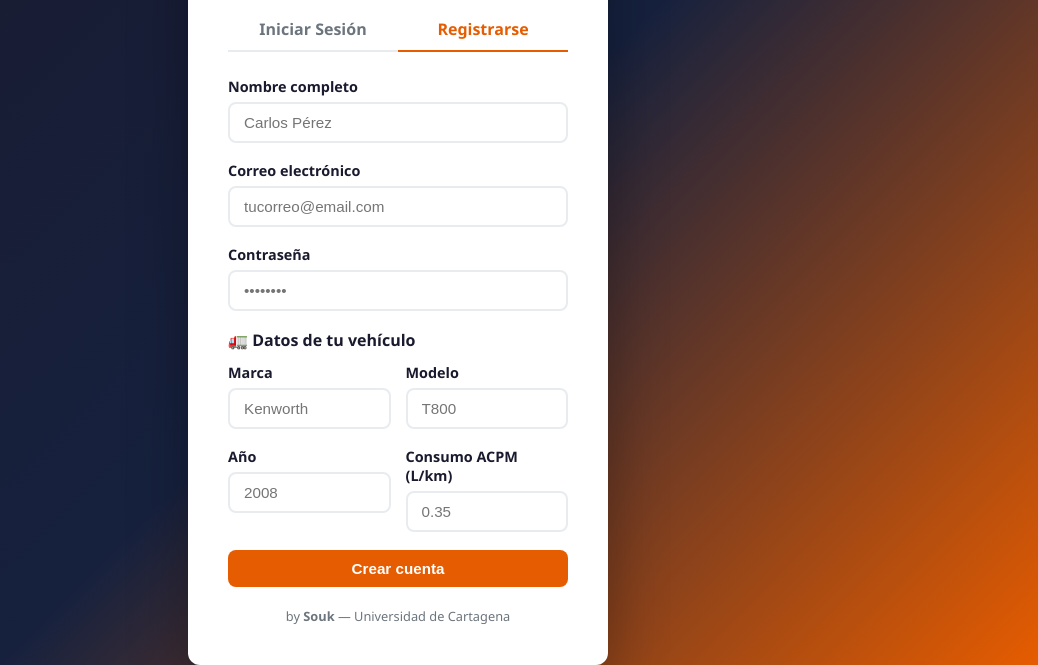
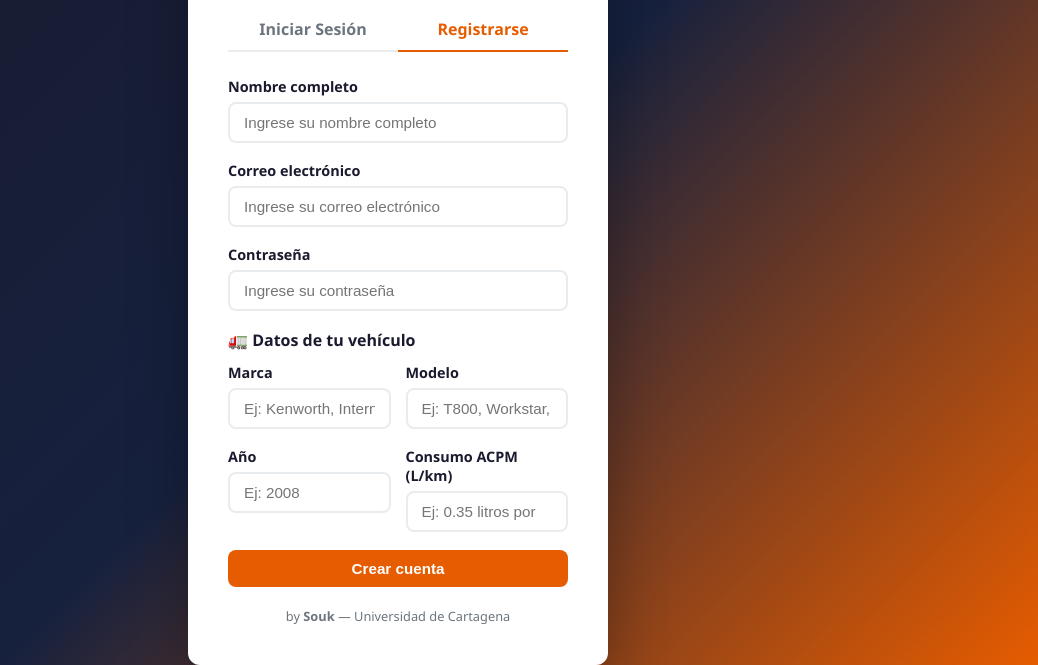
Before and after one commit to Jason2jz/rutarent, a website: page frontend/index.html in a window 1280 px wide. Both pictures are taken after a click on the element "Registrarse". Shown: the part 141-806 px from the top of the page, without its empty margins (242-1280 px from the left). Drawn offline with Linux system fonts and the light colour scheme.

Commit message:
Ligeros cambios en HTML - Etiquetas

```diff
--- a/frontend/index.html
+++ b/frontend/index.html
@@ -29,11 +29,11 @@
     <div id="form-login">
       <div class="form-group">
         <label>Correo electrónico</label>
-        <input type="email" class="form-control" id="login-email" placeholder="tucorreo@email.com">
+        <input type="email" class="form-control" id="login-email" placeholder="Ingrese su correo electrónico">
       </div>
       <div class="form-group">
         <label>Contraseña</label>
-        <input type="password" class="form-control" id="login-password" placeholder="••••••••">
+        <input type="password" class="form-control" id="login-password" placeholder="Ingrese su contraseña">
       </div>
       <button class="btn btn-primary btn-block" onclick="iniciarSesion()">Entrar</button>
     </div>
@@ -42,15 +42,15 @@
     <div id="form-registro" style="display:none">
       <div class="form-group">
         <label>Nombre completo</label>
-        <input type="text" class="form-control" id="reg-nombre" placeholder="Carlos Pérez">
+        <input type="text" class="form-control" id="reg-nombre" placeholder="Ingrese su nombre completo">
       </div>
       <div class="form-group">
         <label>Correo electrónico</label>
-        <input type="email" class="form-control" id="reg-email" placeholder="tucorreo@email.com">
+        <input type="email" class="form-control" id="reg-email" placeholder="Ingrese su correo electrónico">
       </div>
       <div class="form-group">
         <label>Contraseña</label>
-        <input type="password" class="form-control" id="reg-password" placeholder="••••••••">
+        <input type="password" class="form-control" id="reg-password" placeholder="Ingrese su contraseña">
       </div>
 
       <p style="font-weight:700; color:#1a1a2e; margin-bottom:12px; margin-top:5px;">🚛 Datos de tu vehículo</p>
@@ -58,21 +58,21 @@
       <div class="form-grid">
         <div class="form-group">
           <label>Marca</label>
-          <input type="text" class="form-control" id="reg-marca" placeholder="Kenworth">
+          <input type="text" class="form-control" id="reg-marca" placeholder="Ej: Kenworth, International, Freightliner">
         </div>
         <div class="form-group">
           <label>Modelo</label>
-          <input type="text" class="form-control" id="reg-modelo" placeholder="T800">
+          <input type="text" class="form-control" id="reg-modelo" placeholder="Ej: T800, Workstar, M2 106">
         </div>
       </div>
       <div class="form-grid">
         <div class="form-group">
           <label>Año</label>
-          <input type="number" class="form-control" id="reg-anio" placeholder="2008">
+          <input type="number" class="form-control" id="reg-anio" placeholder="Ej: 2008">
         </div>
         <div class="form-group">
           <label>Consumo ACPM (L/km)</label>
-          <input type="number" class="form-control" id="reg-consumo" placeholder="0.35" step="0.01">
+          <input type="number" class="form-control" id="reg-consumo" placeholder="Ej: 0.35 litros por km" step="0.01">
         </div>
       </div>
       <button class="btn btn-primary btn-block" onclick="registrarse()">Crear cuenta</button>
```
Also changed, not shown: frontend/calculadora.html (+6 -6 lines), frontend/nuevo-viaje.html (+8 -8 lines).
